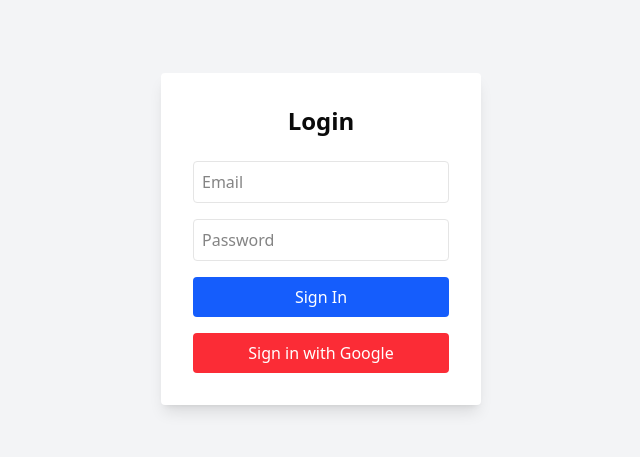
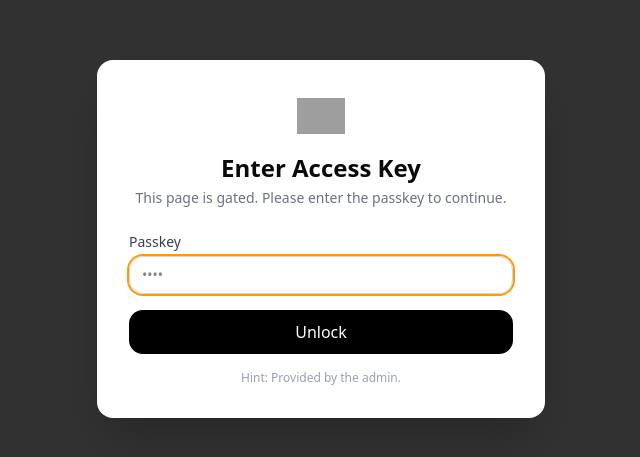
Before and after one commit to cedricperpignand1/smartbull.ai, a Next.js app: page /login in a window 1280 px wide. Shown: the part 161-618 px from the top of the page, without its empty margins (319-959 px from the left). Built offline with nearby package versions, Linux system fonts and the light colour scheme; no server answers; grey boxes are pictures that could not be loaded.

Commit message:
loosened up setup entry and passkey for login page

```diff
--- a/app/login/page.tsx
+++ b/app/login/page.tsx
@@ -1,8 +1,37 @@
 "use client";
 
+import { useEffect, useState, type FormEvent } from "react";
 import { signIn } from "next-auth/react";
+import Image from "next/image";
+
+const PASSKEY = "9340";
+const SS_KEY = "sb_pass_ok";
 
 export default function LoginPage() {
+  // ── passkey state (hooks always declared unconditionally) ──
+  const [passOk, setPassOk] = useState(false);
+  const [pass, setPass] = useState("");
+  const [passErr, setPassErr] = useState("");
+
+  useEffect(() => {
+    try {
+      if (typeof window !== "undefined" && sessionStorage.getItem(SS_KEY) === "1") {
+        setPassOk(true);
+      }
+    } catch {/* ignore */}
+  }, []);
+
+  const handlePassSubmit = (e: FormEvent) => {
+    e.preventDefault();
+    if (pass.trim() === PASSKEY) {
+      setPassOk(true);
+      try { sessionStorage.setItem(SS_KEY, "1"); } catch {/* ignore */}
+    } else {
+      setPassErr("Incorrect key. Try again.");
+    }
+  };
+
+  // ── normal login submit ──
   const handleSubmit = async (e: React.FormEvent<HTMLFormElement>) => {
     e.preventDefault();
     const form = e.currentTarget;
@@ -17,28 +46,14 @@
   };
 
   return (
-    <div className="flex items-center justify-center h-screen bg-gray-100">
+    <div className="relative flex items-center justify-center h-screen bg-gray-100">
+      {/* Login card */}
       <div className="bg-white shadow-lg rounded p-8 w-80">
         <h1 className="text-2xl font-bold mb-6 text-center">Login</h1>
         <form onSubmit={handleSubmit} className="flex flex-col gap-4">
-          <input
-            type="email"
-            name="email"
-            placeholder="Email"
-            required
-            className="border rounded p-2"
-          />
-          <input
-            type="password"
-            name="password"
-            placeholder="Password"
-            required
-            className="border rounded p-2"
-          />
-          <button
-            type="submit"
-            className="bg-blue-600 text-white py-2 rounded hover:bg-blue-700"
-          >
+          <input type="email" name="email" placeholder="Email" required className="border rounded p-2" />
+          <input type="password" name="password" placeholder="Password" required className="border rounded p-2" />
+          <button type="submit" className="bg-blue-600 text-white py-2 rounded hover:bg-blue-700">
             Sign In
           </button>
         </form>
@@ -51,6 +66,56 @@
           </button>
         </div>
       </div>
+
+      {/* Passkey overlay (same look & feel as before) */}
+      {!passOk && (
+        <div
+          role="dialog"
+          aria-modal="true"
+          className="fixed inset-0 z-50 bg-black/80 flex items-center justify-center p-4"
+        >
+          <div className="w-full max-w-md rounded-2xl bg-white shadow-2xl p-6 md:p-8">
+            <div className="mb-6 text-center">
+              <div className="mx-auto mb-3 h-12 w-12 relative">
+                <Image src="/logo4.png" alt="SmartBull logo" fill className="object-contain" />
+              </div>
+              <h2 className="text-2xl font-bold">Enter Access Key</h2>
+              <p className="mt-1 text-sm text-gray-500">This page is gated. Please enter the passkey to continue.</p>
+            </div>
+
+            <form onSubmit={handlePassSubmit} className="space-y-4">
+              <label className="text-sm block">
+                <span className="block text-gray-700 mb-1">Passkey</span>
+                <input
+                  type="password"
+                  inputMode="numeric"
+                  pattern="\d*"
+                  autoFocus
+                  value={pass}
+                  onChange={(e) => {
+                    setPass(e.target.value);
+                    setPassErr("");
+                  }}
+                  placeholder="••••"
+                  className="w-full rounded-xl border border-gray-300 px-3 py-2 outline-none focus:ring-2 focus:ring-amber-500"
+                  required
+                />
+              </label>
+
+              {passErr && <p className="text-sm text-red-600">{passErr}</p>}
+
+              <button
+                type="submit"
+                className="w-full rounded-xl px-4 py-2.5 text-white font-medium bg-black hover:opacity-90"
+              >
+                Unlock
+              </button>
+            </form>
+
+            <p className="mt-4 text-center text-xs text-gray-400">Hint: Provided by the admin.</p>
+          </div>
+        </div>
+      )}
     </div>
   );
 }
```
Also changed, not shown: app/api/bot/tick/route.ts (+54 -27 lines).
